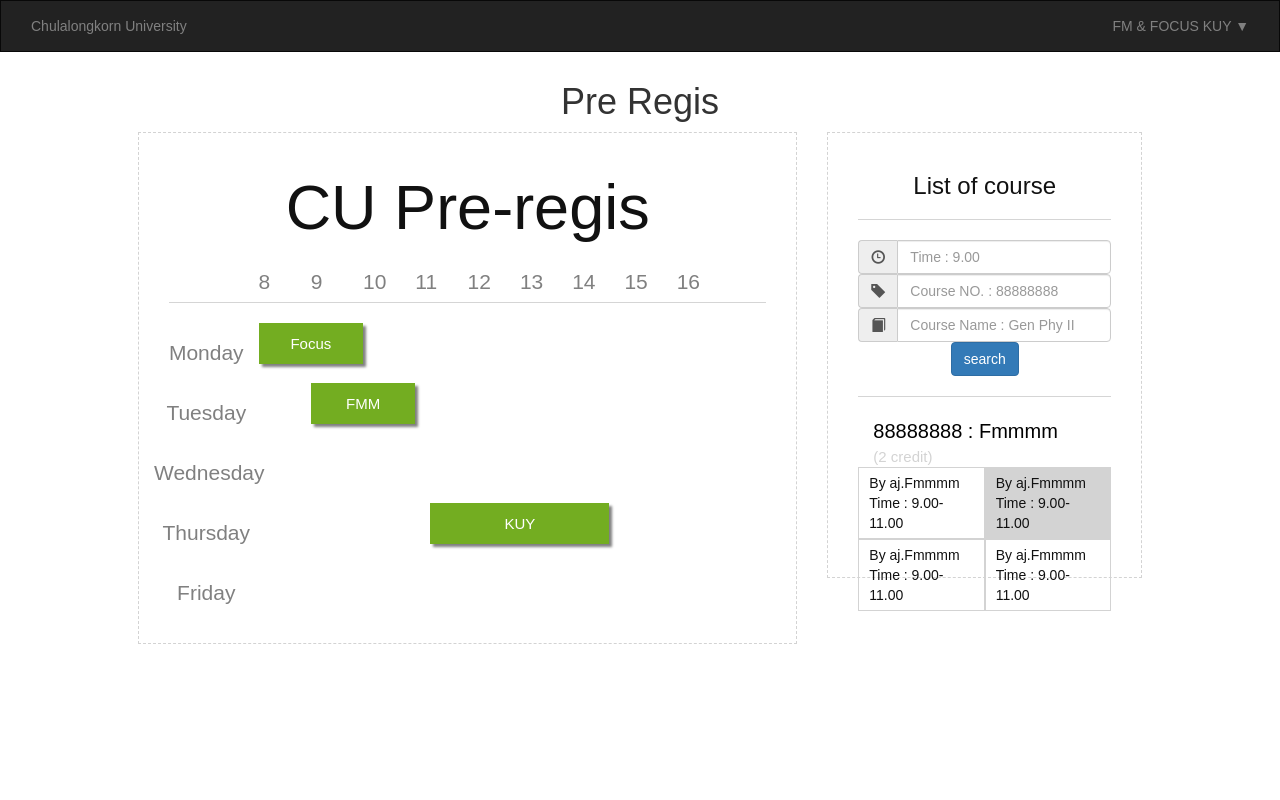
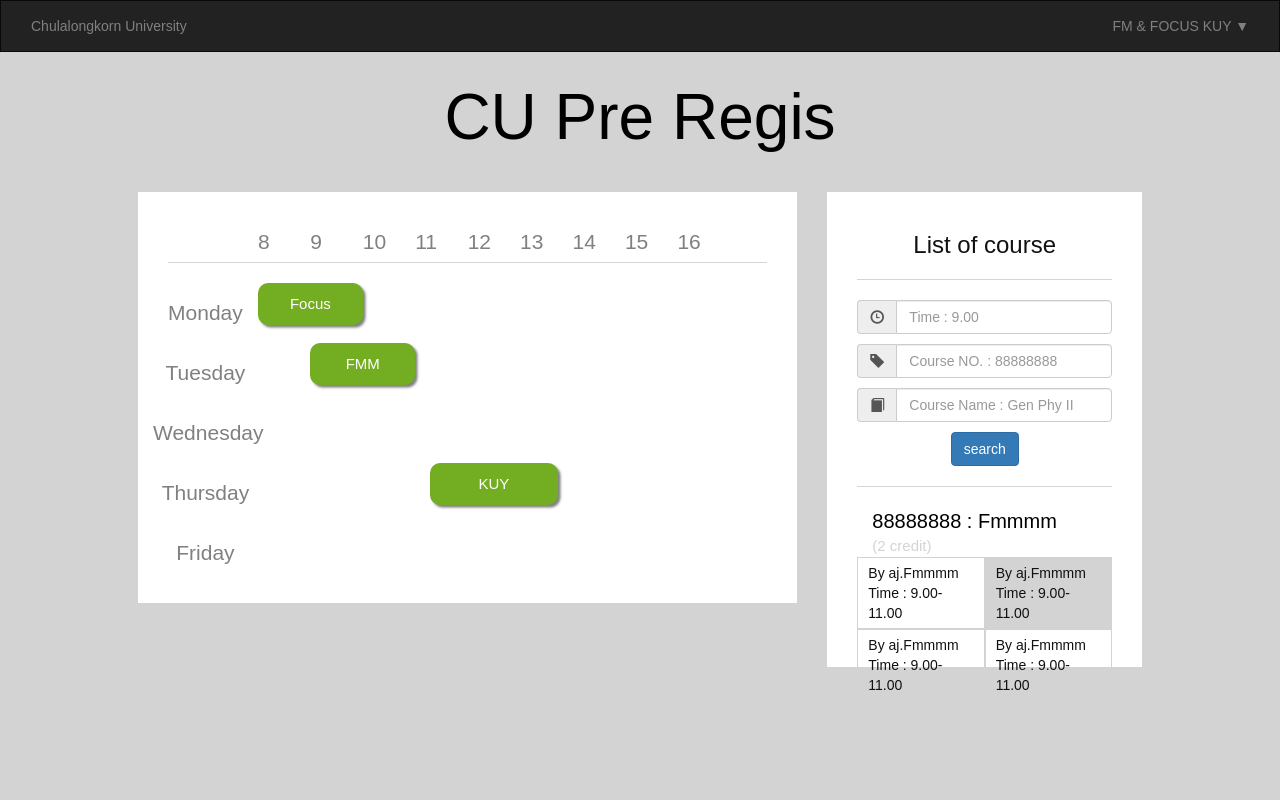
Before and after one commit to kritkrm/Database_Project-1, a React (Create React App) app in the folder preregis/: page / in a window 1280 px wide. Shown: the top 800 px of the page. Built offline with nearby package versions, Linux system fonts and the light colour scheme.

Commit message:
update ui

```diff
--- a/preregis/src/container/header.js
+++ b/preregis/src/container/header.js
@@ -3,8 +3,9 @@ import React, { Component } from 'react';
 class Header extends Component {
     render() {
         return (
-            <div>
-                <h1>Pre Regis</h1>
+            <div className="headtitle">
+                <h1>CU Pre Regis</h1>
+
             </div>
         );
     }
--- a/preregis/src/container/table.js
+++ b/preregis/src/container/table.js
@@ -25,7 +25,7 @@ class Table extends Component {
                     ],
                     [
                         {name: "", period: 0}, {name: "", period: 0}, {name: "", period: 0},
-                        {name: "KUY", period: 4}, {name: "", period: 0}, {name: "", period: 0}
+                        {name: "KUY", period: 3}, {name: "", period: 0}, {name: "", period: 0}
                     ],
                     [
                         {name: "", period: 0}, {name: "", period: 0}, {name: "", period: 0},
@@ -53,7 +53,6 @@ class Table extends Component {
         return (
             <div className="col-sm-8 text-left">
                 <div className="jumbotron">
-                      <h1>CU Pre-regis</h1>
                       <div className="row" >
                           <div className="col-sm-2"></div>
                           {time_periods.map(this.renderTimePeriods)}
--- a/preregis/style/style.css
+++ b/preregis/style/style.css
@@ -2,6 +2,7 @@ body {
   margin: 0;
   padding: 0;
   font-family: sans-serif;
+  background-color: lightgray;
 }
 /* Remove the navbar's default margin-bottom and rounded borders */
 
@@ -18,8 +19,11 @@ body {
    }
 
    /* CU  Pre-regis*/
-   .jumbotron h1{
+   .headtitle > h1{
        text-align: center;
+       font-size: 64px;
+       color: black;
+       margin-bottom: 40px;
    }
 
    /* Set height of the grid so .sidenav can be 100% (adjust as needed) */
@@ -27,8 +31,9 @@ body {
    .row.content {
        height: 975px;
        padding: 10px;
-       background-color: white;
+       /*background-color: gray;*/
     }
+
     .main-content {
         width: 80%;
         margin: auto;
@@ -38,13 +43,14 @@ body {
        background-color: #FFFFFF; /* white */
        color: #111111;
        padding: 20px 30px 20px 30px;
-       border : 1.5px dashed lightgray;
+       /*border : 1.5px dashed lightgray;*/
        margin: auto;
    }
 
    #rcorners1 {
      color: #FFFFFF;
      background: #73AD21;
+     border-radius: 10px;
      padding: 10px;
      font-size: 15px;
      text-align:center;
@@ -59,45 +65,8 @@ body {
        padding: 0px;
    }
 
-   /*box of search*/
-   .search {
-        font-style: italic;
-        border: 0.1px solid lightgray;
-        padding: 0px 5px 0px 25px;
-        margin: 5px;
-        height: 20px;
-        text-align: left;
-        font-size: 14px;
-        color: gray;
-        display: inline-grid;
-        float: center;
-        background-size :15px ;
-        background-repeat: no-repeat;
-        background-position: left 4px center;
-   }
-
-   .searchbotton {
-       background-color: lightgray;
-       float: center;
-       border-style: 1px double black;
-       border-radius: 15px;
-       margin: 0px 0px 0px 0px;
-       padding: 2px 10px 2px 10px;
-   }
-
-  /*icon time*/
-   .searchTime {
-        background-image: url("https://cdn2.iconfinder.com/data/icons/flat-web/512/716964-alarm-512.png");
-   }
-
-   /*icon coursenumber*/
-   .searchNo {
-        background-image: url("https://cdn2.iconfinder.com/data/icons/flat-web/512/717007-tag-128.png");
-   }
-
-   /*icon coursename*/
-   .searchName {
-        background-image: url("https://cdn2.iconfinder.com/data/icons/flat-web/512/716985-magnifier-128.png");
+   .input-group{
+      margin-bottom: 10px;
    }
 
    .courselist {
```
